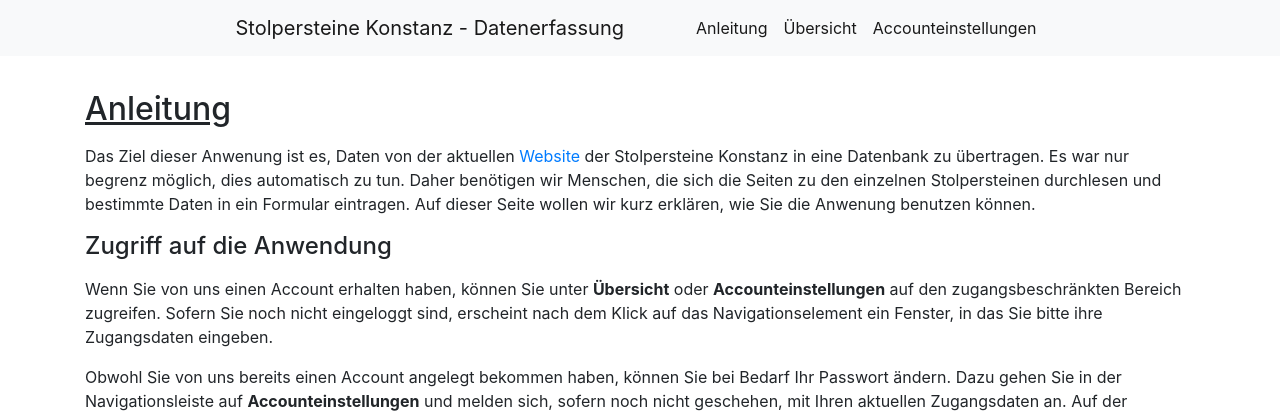
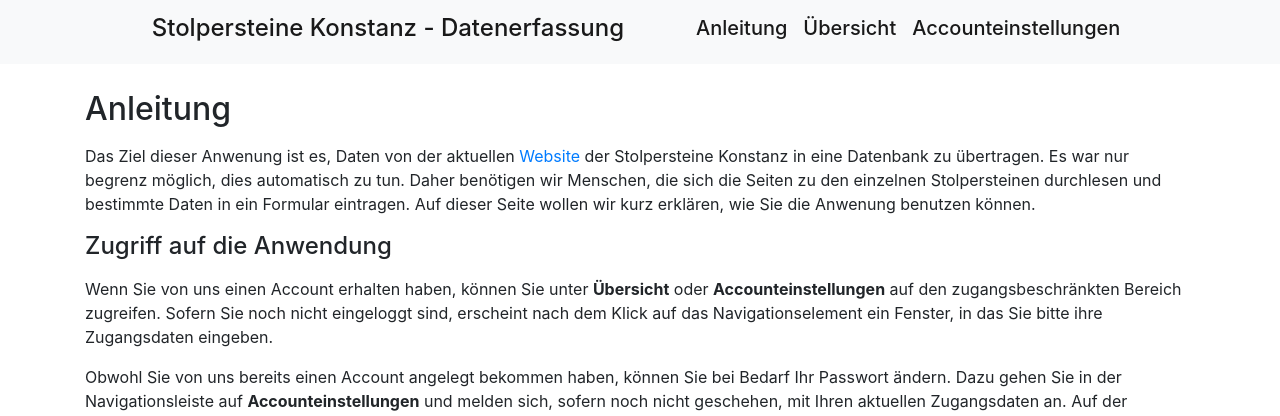
Before and after one commit to CorrelAid/kn_stolpersteine_survey, a Python web app: template server/templates/instructions.html in a window 1280 px wide. Shown: the top 416 px of the page. Run offline with Jinja, Linux system fonts and the light colour scheme; the template is opened without the code that fills it, so the values that code supplies are empty; some libraries are stand-ins or nearby versions.

Commit message:
some header style changes

```diff
--- a/server/templates/instructions.html
+++ b/server/templates/instructions.html
@@ -1,7 +1,7 @@
 {% extends "layout.html" %}
 {% block content %}
 
-<h2 class="pb-2 underline"><u>Anleitung</u></h2>
+<h2 class="pb-2">Anleitung</h2>
 
 <p>Das Ziel dieser Anwenung ist es, Daten von der aktuellen <a href="https://stolpersteine-konstanz.de/">Website</a> der
     Stolpersteine Konstanz in eine Datenbank zu übertragen. Es war nur begrenz möglich, dies automatisch zu tun. Daher
--- a/server/templates/layout.html
+++ b/server/templates/layout.html
@@ -30,23 +30,23 @@
     {% block above_content %}
     {% endblock %}
     <nav class="navbar  fixed-top navbar-light bg-light navbar-expand-lg justify-content-center">
-        <a class="navbar-brand" href="/">Stolpersteine Konstanz - Datenerfassung</a>
+        <a class="navbar-brand" href="/"><h4 class="">Stolpersteine Konstanz - Datenerfassung</h4></a>
         <ul class="navbar-nav ml-5">
             <li class="nav-item">
-                <a class="nav-link active" href="/instructions">Anleitung</a>
+                <a class="nav-link active" href="/instructions"><h5 class="">Anleitung</h5></a>
             </li>
             <li class="nav-item">
                 {% if admin_mode %}
-                <a class="nav-link active" href="/survey">Normale Übersicht</a>
+                <a class="nav-link active" href="/survey"><h5 class="">Normale Übersicht</h5></a>
                 {% else %}
-                <a class="nav-link active" href="/survey">Übersicht</a>
+                <a class="nav-link active" href="/survey"><h5 class="">Übersicht</h5></a>
                 {% endif %}
             </li>
             <li class="nav-item">
                 {% if admin_mode %}
-                <a class="nav-link active" href="/admin/users">Benutzerverwaltung</a>
+                <a class="nav-link active" href="/admin/users"><h5 class="">Benutzerverwaltung</h5></a>
                 {% else %}
-                <a class="nav-link active" href="/survey/user_administration">Accounteinstellungen</a>
+                <a class="nav-link active" href="/survey/user_administration"><h5 class="">Accounteinstellungen</h5></a>
                 {% endif %}
             </li>
         </ul>
```
